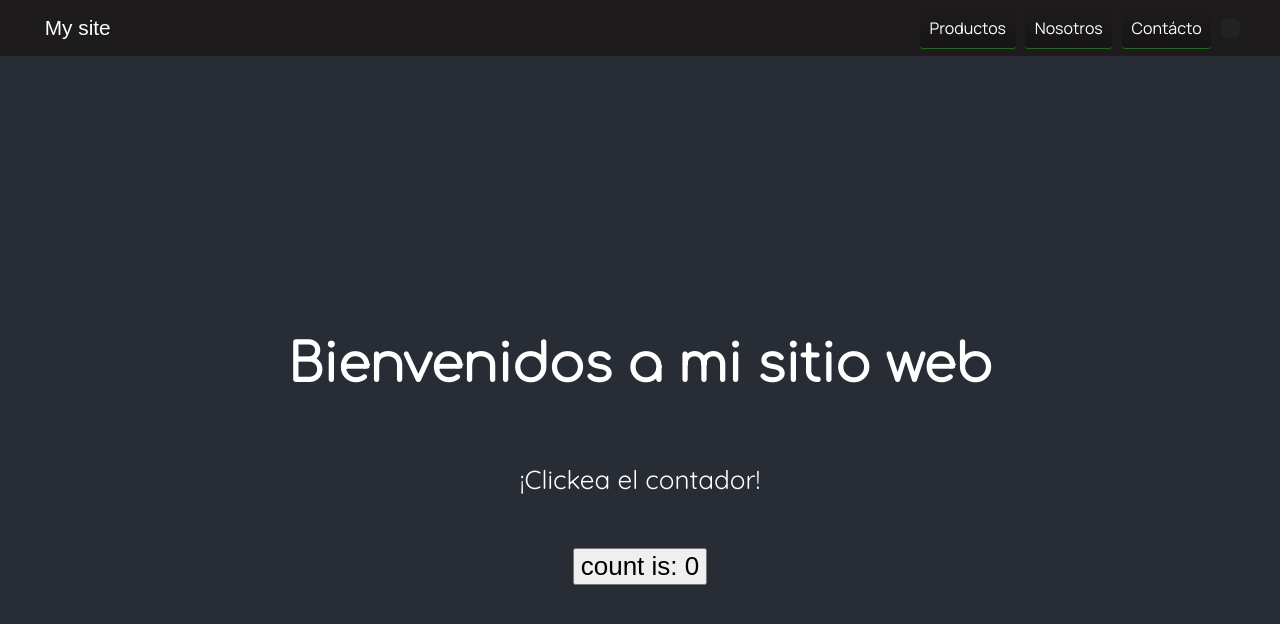
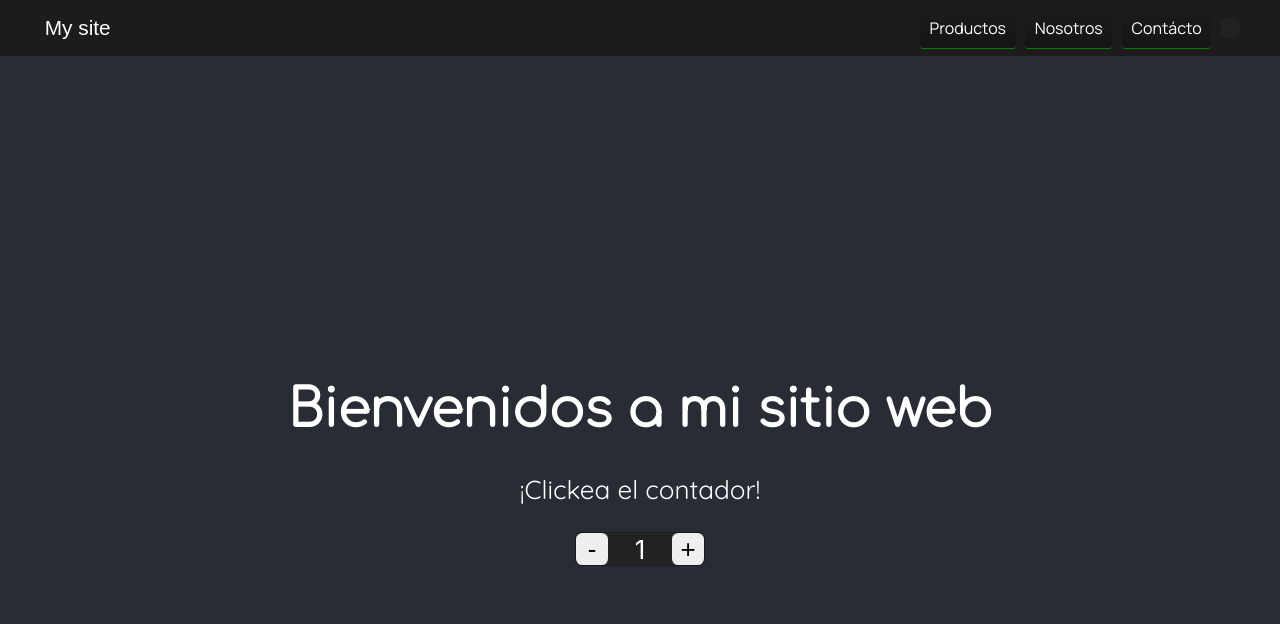
Before and after one commit to NahuelAcuna/Proyecto-React---CoderHouse, a React (Vite) app: page / in a window 1280 px wide. Shown: the top 624 px of the page. Built offline with nearby package versions, Linux system fonts and the light colour scheme; a web font is replaced by a local one.

Commit message:
4to desafio incluir contador

```diff
--- a/src/App.jsx
+++ b/src/App.jsx
@@ -1,21 +1,22 @@
 import { useState } from 'react'
 import logo from './logo.svg'
 import './App.css'
+import ItemListContainer from './Components/ItemListContainer/ItemListContainer'
 import Text from './Components/Texts/Texts'
+import Contador from './Components/Contador/Contador'
+
 
 function App() {
-  const [count, setCount] = useState(0)
+  const [count, setCount] = useState(1)
 
   return (
     <div className="App">
       <header className="App-header">
+      <ItemListContainer>
         <Text firstTitle='Bienvenidos a mi sitio web'/>
         <Text firstText='¡Clickea el contador!'/>
-        <p>
-          <button type="button" onClick={() => setCount((count) => count + 1)}>
-            count is: {count}
-          </button>
-        </p>
+      </ItemListContainer>
+      <Contador/>
       </header>
     </div>
   )
--- /dev/null
+++ b/src/Components/Contador/Contador.jsx
@@ -0,0 +1,16 @@
+import { useState } from "react"
+import './contador.css'
+
+function Contador () {
+    const [count, setCount] = useState(1)
+
+    return (
+        <div className="contador">
+            <button type="button" onClick={() => setCount((count) => count - 1)}>-</button>
+            <p>{count}</p>
+            <button type="button" onClick={() => setCount((count) => count + 1)}>+</button>
+        </div>
+    )
+}
+
+export default Contador
--- /dev/null
+++ b/src/Components/Contador/contador.css
@@ -0,0 +1,20 @@
+.contador {
+    max-width: 10rem;
+    max-height: 2rem;
+    border: 1px solid #1a1919;
+    display: flex;
+    flex-direction: row;
+    justify-content: center;
+    align-items: center;
+    border-radius: .4rem;
+}
+.contador p {
+    width: 4rem;
+    background-color: #222;
+}
+.contador button {
+    width: 2rem;
+    border-radius: .4rem;
+    border: none;
+    height: 2rem;
+}
--- /dev/null
+++ b/src/Components/ItemListContainer/ItemListContainer.jsx
@@ -0,0 +1,13 @@
+
+
+function ItemListContainer ({children}) {
+    console.log(children)
+
+    return (
+        <div>
+            {children}
+        </div>
+    )
+}
+
+export default ItemListContainer
```
